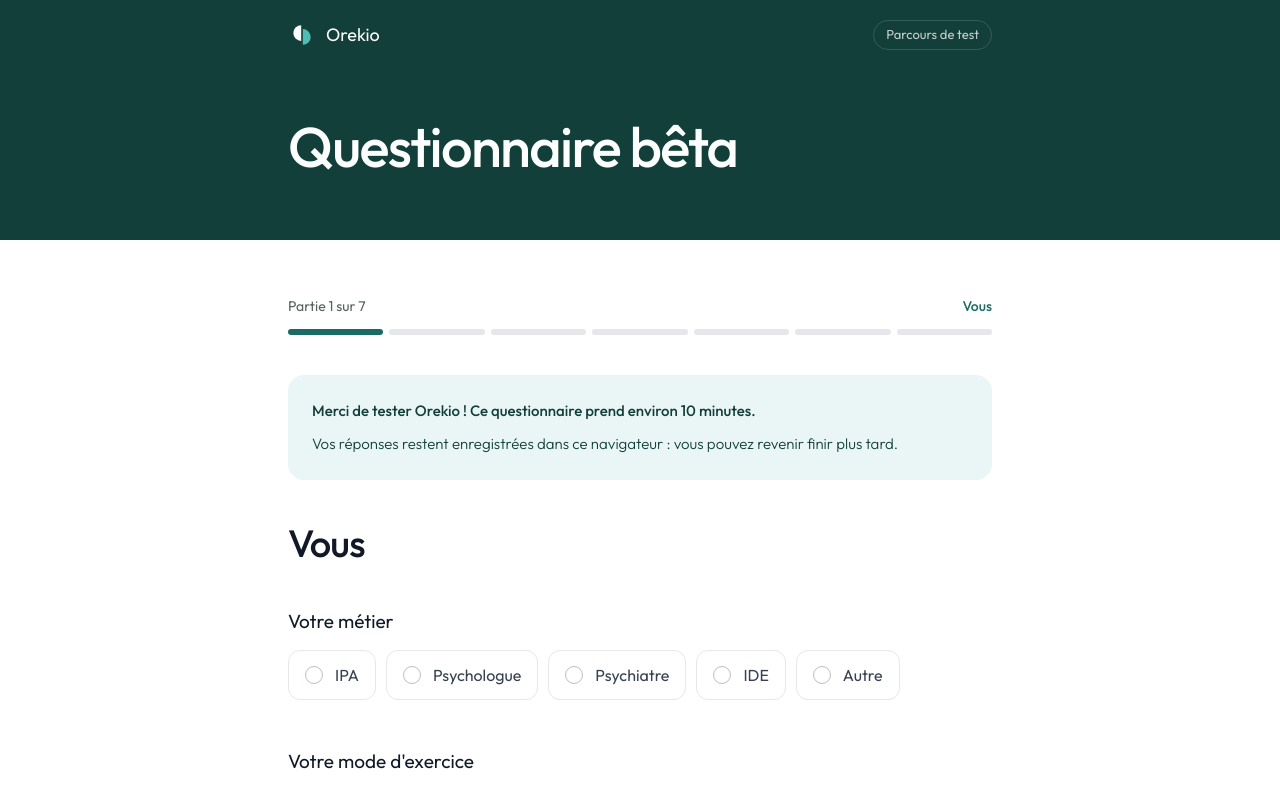
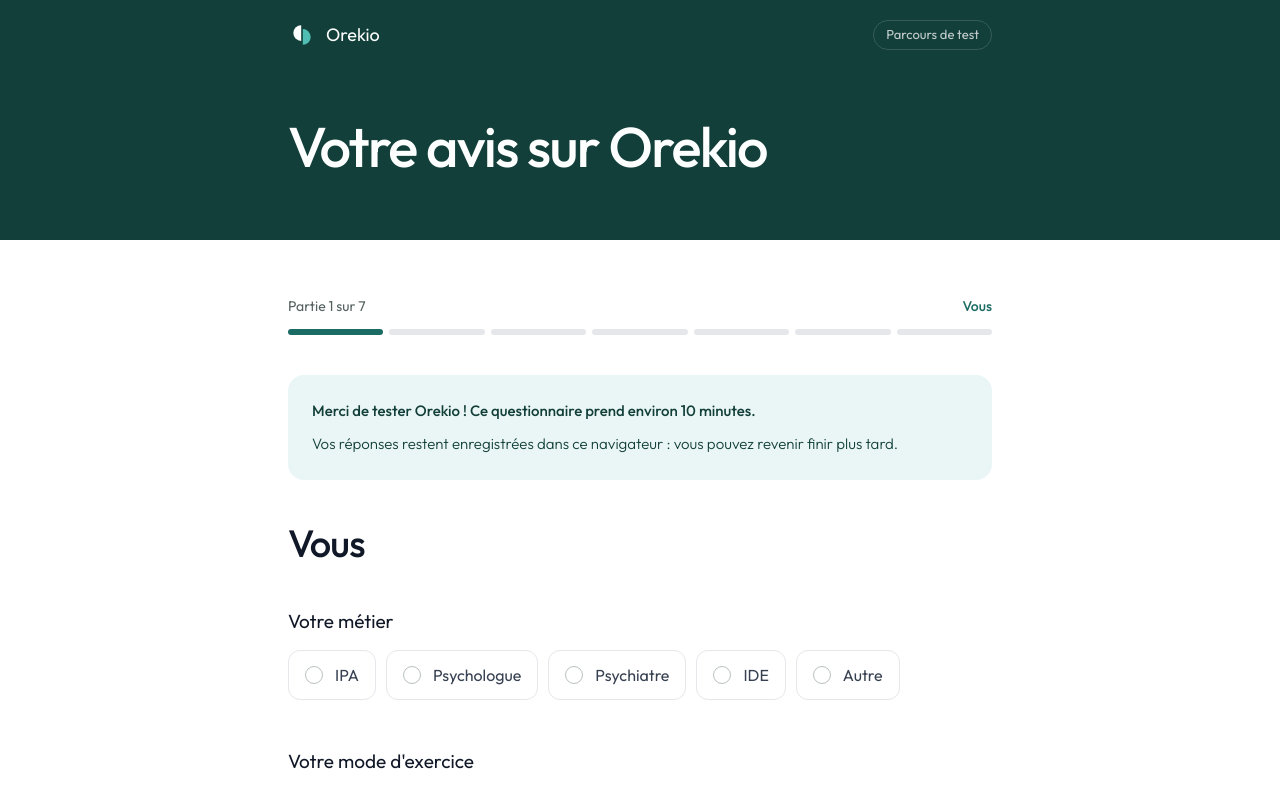
Before and after one commit to OrekioOrg/orekio-public-website, a Next.js app: page /beta/avis in a window 1280 px wide. Shown: the top 790 px of the page. Built offline with nearby package versions, Linux system fonts and the light colour scheme.

Commit message:
beta: titre « Votre avis sur Orekio » pour le questionnaire
Co-Authored-By: Claude Opus 5.5 <noreply@anthropic.com>

```diff
--- a/src/app/(beta)/beta/avis/page.tsx
+++ b/src/app/(beta)/beta/avis/page.tsx
@@ -7,7 +7,7 @@ import { FeedbackForm } from "./feedback-form";
 // Questionnaire des beta testeurs, version intégrée du formulaire Tally.
 // Noindex et hors sitemap, comme /beta.
 export const metadata: Metadata = {
-  title: "Questionnaire bêta - Orekio",
+  title: "Votre avis sur Orekio",
   description: "Donnez-nous votre avis sur Orekio.",
   alternates: { canonical: "/beta/avis" },
   robots: { index: false, follow: false },
@@ -36,7 +36,7 @@ export default function BetaFeedbackPage() {
         </div>
         <div className="mx-auto max-w-3xl px-4 pt-8 pb-12 sm:px-8 sm:pt-12 sm:pb-16">
           <h1 className="text-[34px] leading-[1.05] font-medium tracking-[-0.03em] sm:text-[56px]">
-            Questionnaire bêta
+            Votre avis sur Orekio
           </h1>
         </div>
       </header>
```
